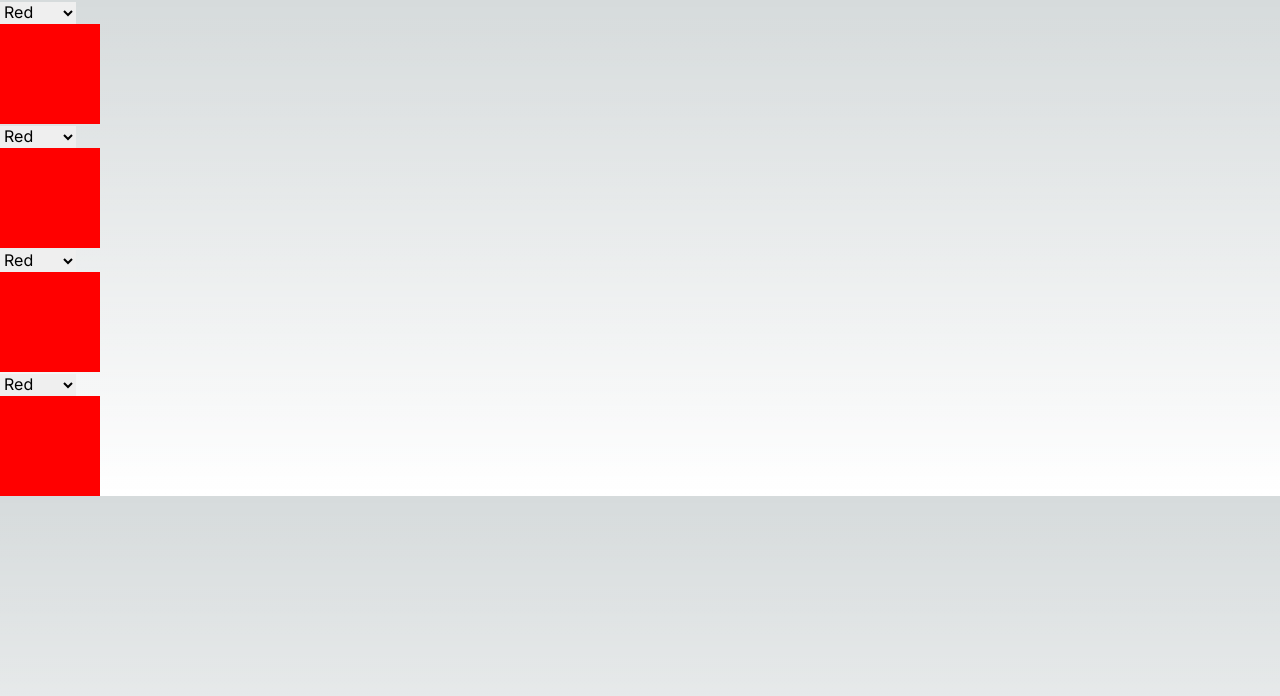
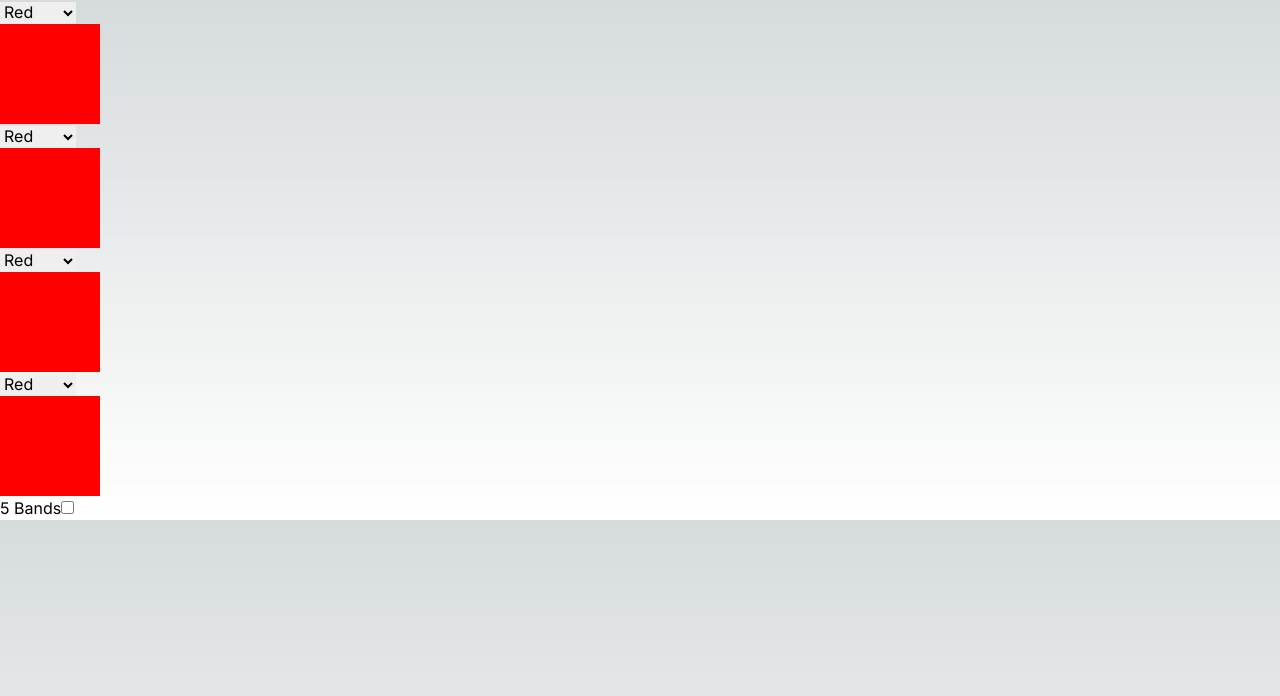
Before and after one commit to Octosub/brohm, a Next.js app: page /resistor in a window 1280 px wide. Shown: the top 696 px of the page. Built offline with nearby package versions, Linux system fonts and the light colour scheme.

Commit message:
add fifth band toggler

```diff
--- a/components/atoms/band.tsx
+++ b/components/atoms/band.tsx
@@ -1,4 +1,4 @@
-export interface BandProps {
+interface BandProps {
   color: string;
   setColor: (color: string) => void;
 }
--- /dev/null
+++ b/components/atoms/bandToggler.tsx
@@ -0,0 +1,20 @@
+"use client";
+
+interface BandTogglerProps {
+  isFiveBand: boolean;
+  setIsFiveBand: (value: boolean) => void;
+}
+
+export const BandToggler = (props: BandTogglerProps) => {
+  return (
+    <div id="band-toggler">
+      <label htmlFor="band-count">5 Bands</label>
+      <input
+        type="checkbox"
+        id="band-count"
+        onChange={() => {
+          props.setIsFiveBand(!props.isFiveBand)
+        }}/>
+    </div>
+  )
+}
--- a/modules/resistor/index.tsx
+++ b/modules/resistor/index.tsx
@@ -1,6 +1,7 @@
 'use client';
 
 import { Band } from "@/components/atoms/band";
+import { BandToggler } from "@/components/atoms/bandToggler";
 import React, { useState } from "react";
 
 export const Resistor = () => {
@@ -22,6 +23,7 @@ export const Resistor = () => {
           <Band color={color5} setColor={setColor5}/>
         }
       </div>
+      <BandToggler isFiveBand={isFiveBand} setIsFiveBand={setIsFiveBand}/>
     </>
   )
 }
```
